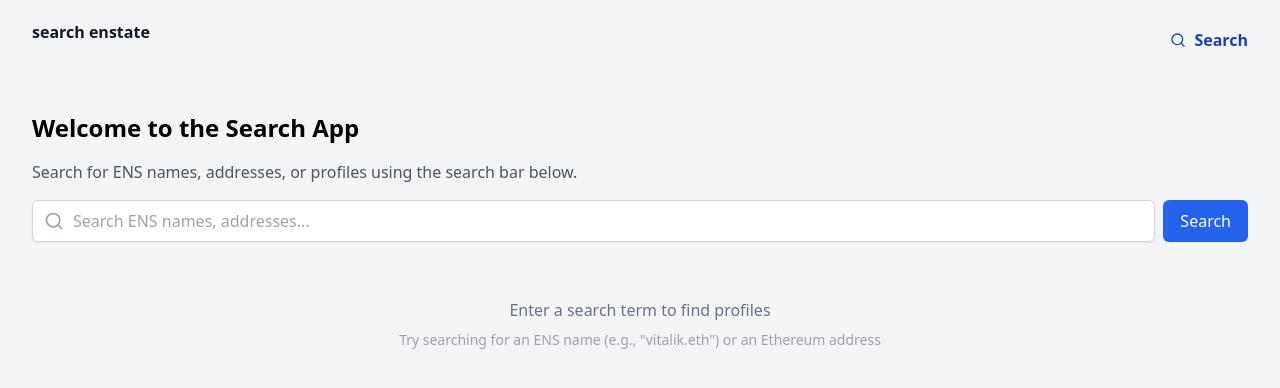
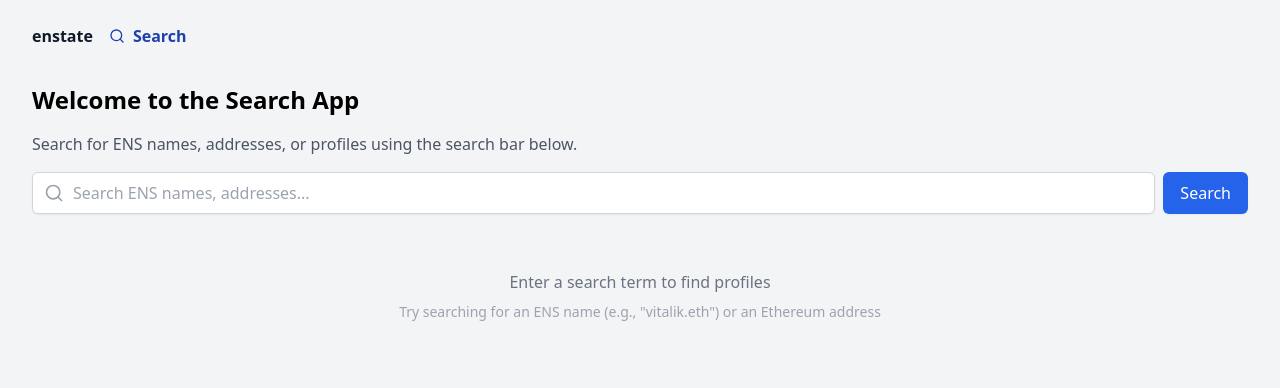
Before and after one commit to v3xlabs/enstate, a React (Vite) app in the folder packages/search/: page / in a window 1280 px wide. Shown: the top 388 px of the page. Built offline with nearby package versions, Linux system fonts and the light colour scheme.

Commit message:
Update styling

```diff
--- a/packages/search/src/routes/__root.tsx
+++ b/packages/search/src/routes/__root.tsx
@@ -5,9 +5,9 @@ export const Route = createRootRoute({
   component: () => (
     <div className="min-h-screen bg-gray-100">
       <header className="">
-        <div className="max-w-7xl mx-auto py-3 px-4 sm:px-6 lg:px-8 flex justify-between items-center">
-          <h1 className="text-base font-bold text-gray-900">search enstate</h1>
-          <nav className="mt-4">
+        <div className="max-w-7xl mx-auto py-3 pt-6 px-4 sm:px-6 lg:px-8 flex gap-4 justify-start items-center">
+          <h1 className="text-base font-bold text-gray-900">enstate</h1>
+          <nav className="">
             <ul className="flex space-x-4">
               <li>
                 <Link
@@ -25,7 +25,7 @@ export const Route = createRootRoute({
           </nav>
         </div>
       </header>
-      <main className="max-w-7xl mx-auto py-6 sm:px-6 lg:px-8">
+      <main className="max-w-7xl mx-auto pb-6 sm:px-6 lg:px-8">
         <div className="px-4 py-6 sm:px-0">
           <Outlet />
         </div>
```
